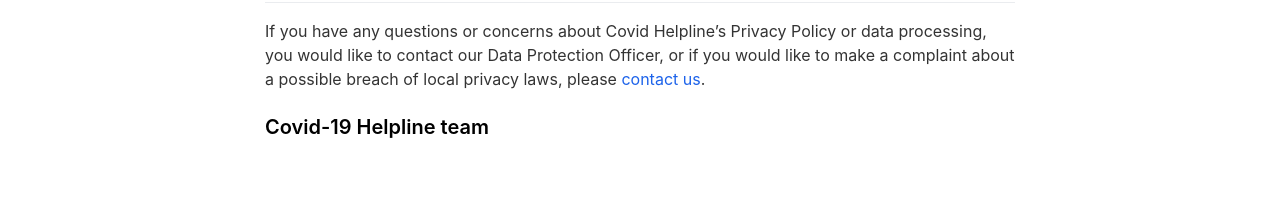
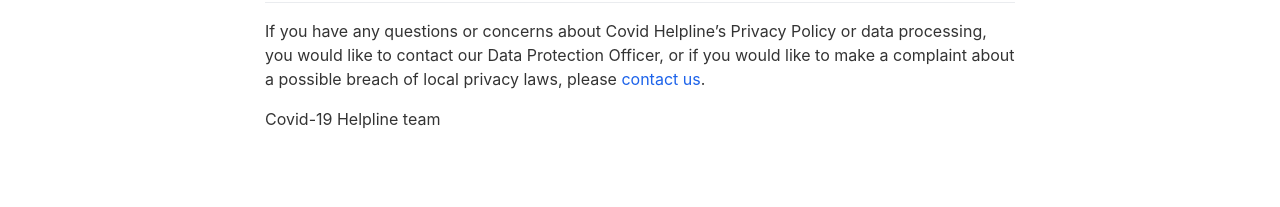
Before and after one commit to annajt178/covid, a Jekyll site: the page built from _pages/privacypolicy.md, in a window 1280 px wide. Shown: the part 1352-1559 px from the top of the page. Built offline with Jekyll 4.4.1, drawn with Linux system fonts in a browser that asks for light colours; nearby versions of some CDN libraries.

```diff
--- a/_pages/privacypolicy.md
+++ b/_pages/privacypolicy.md
@@ -43,4 +43,6 @@ To make sure your personal information is secure, we communicate our privacy and
 ## Privacy Questions
 If you have any questions or concerns about Covid Helpline’s Privacy Policy or data processing, you would like to contact our Data Protection Officer, or if you would like to make a complaint about a possible breach of local privacy laws, please [contact us](mailto:covid.helpline@gmail.com).
 
-### Covid-19 Helpline team
+
+
+Covid-19 Helpline team
```
